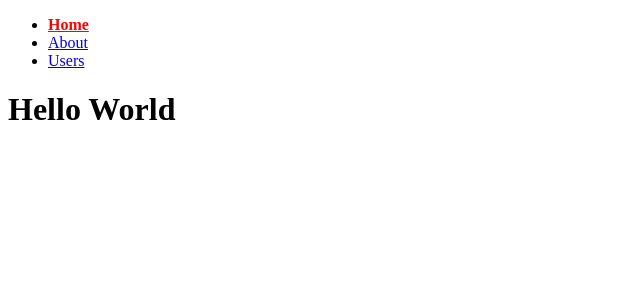
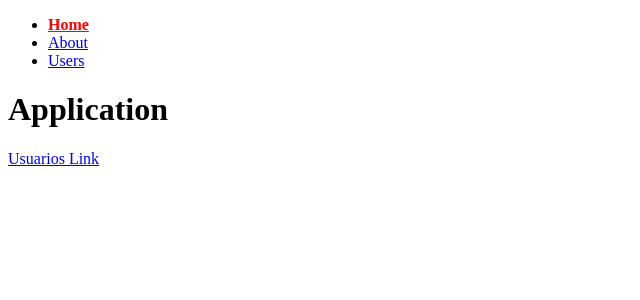
Before and after one commit to johanmeci/p-gbmedia, a React (Create React App) app: page / in a window 1280 px wide. Shown: the top 300 px of the page, without its empty margins (0-640 px from the left). Built offline with nearby package versions, Linux system fonts and the light colour scheme.

Commit message:
Link and params

```diff
--- a/src/App.js
+++ b/src/App.js
@@ -3,6 +3,7 @@ import { BrowserRouter, Routes, Route } from "react-router-dom";
 import HomePage from "./pages/HomePage";
 import AboutPage from "./pages/AboutPage";
 import UsersPage from "./pages/UsersPage";
+import UserPage from "./pages/UserPage";
 import NotFoundPage from "./pages/NotFoundPage";
 
 import Navbar from "./components/Navbar";
@@ -16,6 +17,8 @@ export default function App() {
         <Route path="/" element={<HomePage/>}/>
         <Route path="/about" element={<AboutPage/>}/>
         <Route path="/users" element={<UsersPage/>}/>
+        {/* Parametros */}
+        <Route path="/users/:id" element={<UserPage/>}/>
         <Route path="*" element={<NotFoundPage/>}/>
       </Routes>
 
--- a/src/pages/HomePage.js
+++ b/src/pages/HomePage.js
@@ -1,5 +1,13 @@
+import { Link } from "react-router-dom";
+
+const userId = 10;
+
 export default function HomePage() {
     return (
-        <h1>Hello World</h1>
+        <div>
+            <h1>Application</h1>
+            <Link to={`/users/${userId}`}>Usuarios Link</Link>
+            {/* <Link to="/users">Usuarios Link</Link> */}
+        </div>
     )
 }
```
